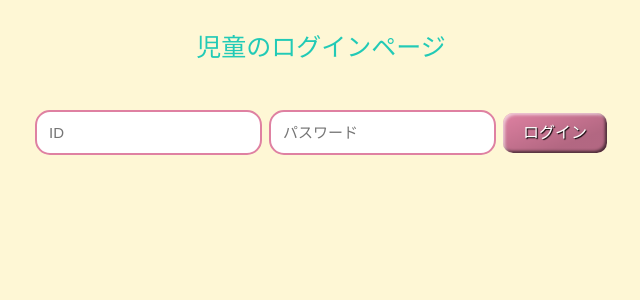
After one commit to chakorovsky/rakuren, a Flask app: template templates/student_login.html in a window 1280 px wide. The commit adds this page. Shown: the top 300 px of the page, without its empty margins (349-989 px from the left). Run offline with Flask 2, Linux system fonts and the light colour scheme; the template is opened without the code that fills it, so the values that code supplies are empty; parts of the project's set-up code (start-up, migrations or seed data) failed here and were passed over.

Commit message:
ログインページの分離をしました

```diff
--- a/templates/login.html
+++ b/templates/login.html
@@ -16,7 +16,7 @@
         <img src="./static/img/icon2.png" alt="">
     </div>
 
-    <button class="top" onclick="location.href='/add'">
+    <button class="top" onclick="location.href='/student_login'">
         ログインページ
     </button>
 
@@ -24,7 +24,7 @@
         <img src="./static/img/login_child.jpg" class="top-pic" alt="子どもの写真サンプル">
     </div>
 
-    <button class="top" onclick="location.href='/add'">
+    <button class="top" onclick="location.href='/teacher_login'">
         設定
     </button>
 
--- a/templates/select.html
+++ b/templates/select.html
@@ -12,7 +12,7 @@
 </header>
 <body>
     <button class="top" onclick="location.href='/add'">
-            連絡帳追加
+        連絡帳追加
     </button>
 
     <button class="top" onclick="location.href='/register_stu'">
--- /dev/null
+++ b/templates/student_login.html
@@ -0,0 +1,22 @@
+<!DOCTYPE html>
+<html lang="en">
+<head>
+    <meta charset="UTF-8">
+    <meta http-equiv="X-UA-Compatible" content="IE=edge">
+    <meta name="viewport" content="width=device-width, initial-scale=1.0">
+    <title>児童のログインページ </title>
+    <link rel="stylesheet" href="./static/css/style.css">
+</head>
+
+<body>
+    <form action="login" method="POST">
+        <!--    <div class="login"> -->
+                <div id="c_login">
+                    <p>児童のログインページ</p>
+                    <input type="text" class="input" placeholder="ID" name="user_id_stu">
+                    <input type="password" class="input" placeholder="パスワード" name="password_stu">
+                    <input type="submit" class="add" value="ログイン">
+                </div>
+            </form>
+</body>
+</html>
```
Also changed, not shown: templates/teacher_login.html (added, +22 -0 lines).
